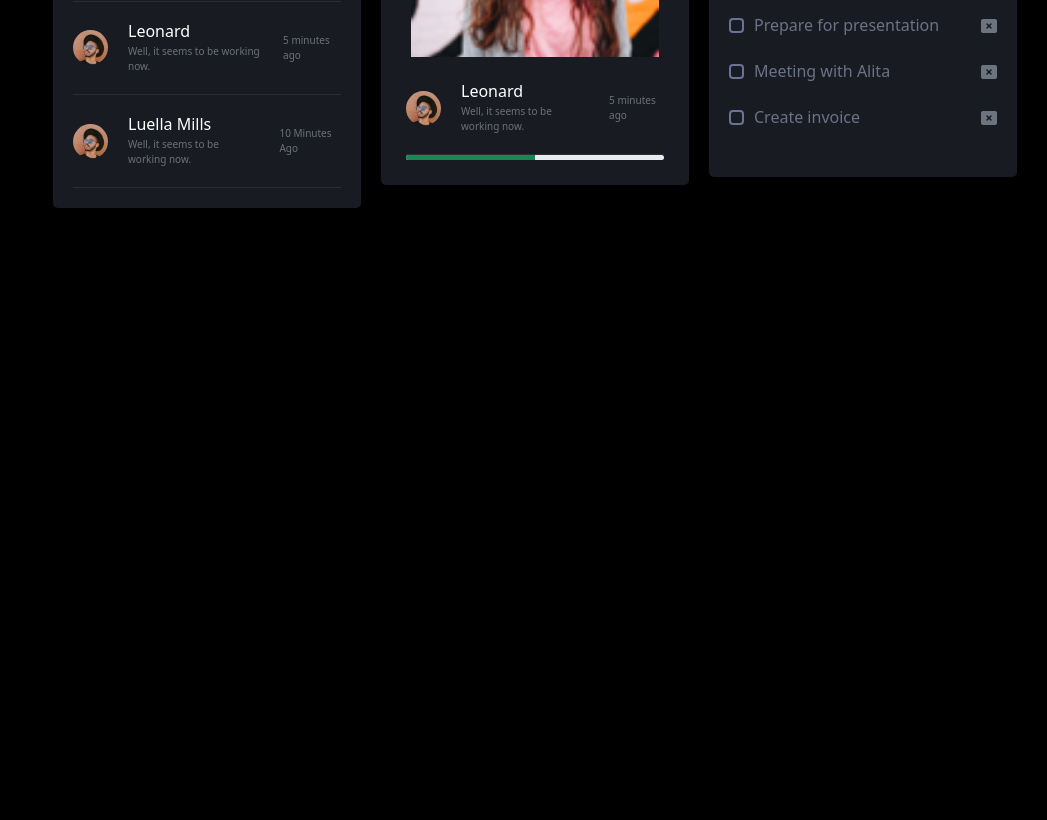
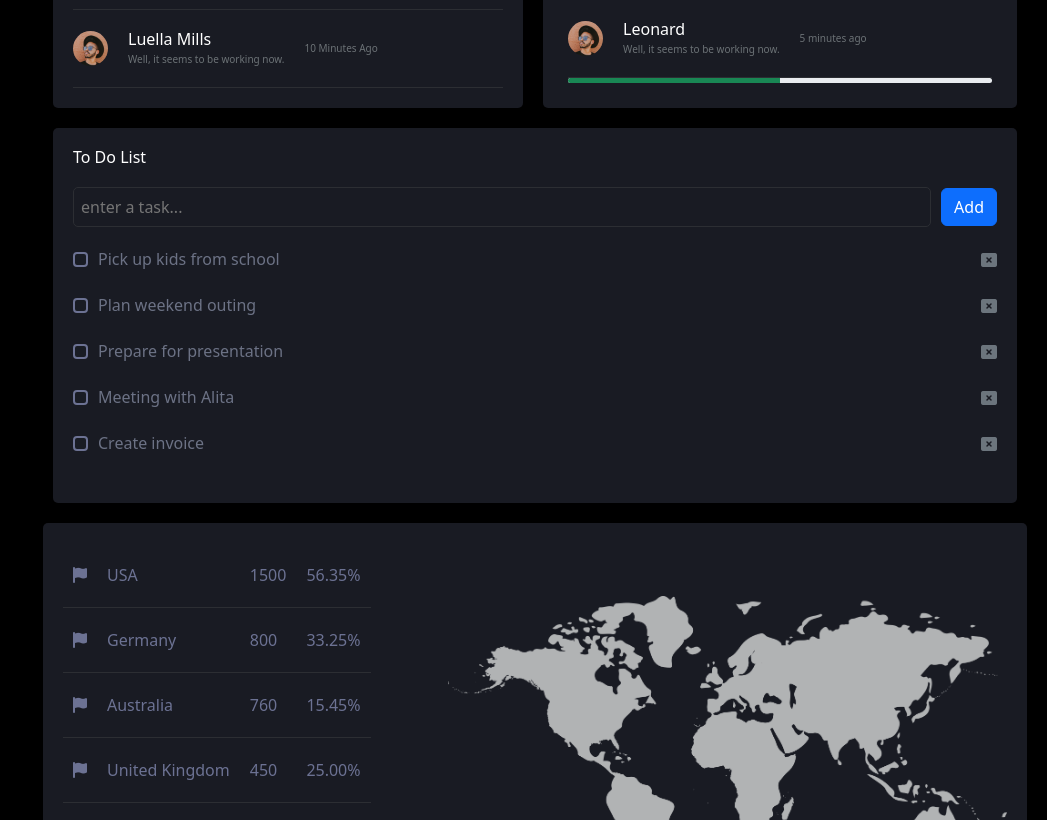
Before and after one commit to praveen-riseslabs/fullstack-harikrishna, a React (Create React App) app: page / in a window 1280 px wide. Shown: the part 1980-2800 px from the top of the page, without its empty margins (233-1280 px from the left). Before the commit the page ends 2248 px from the top, so only its background shows below. Built offline with nearby package versions, Linux system fonts and the light colour scheme.

Commit message:
Main page updates-2

```diff
--- a/src/components/Main/Main.css
+++ b/src/components/Main/Main.css
@@ -13,7 +13,7 @@ body {
     display: flex;
     align-items: center;
     justify-content: space-between;
-    border-radius: 10px;
+    border-radius: 5px;
     padding: 0px 10px;
     margin-bottom: 20px;
 }
@@ -64,7 +64,7 @@ p {
 .card3,
 .card4 {
     flex: 1;
-    margin: 0 10px 20px;
+    margin: 0 10px 10px;
     background: #191b23;
     display: flex;
     align-items: center;
@@ -125,7 +125,6 @@ p {
 }
 
 .third-container {
-    margin-bottom: 20px;
     display: flex;
     flex-wrap: wrap;
     justify-content: space-between;
@@ -389,14 +388,13 @@ input[type='checkbox'] {
     align-items: stretch;
     align-items: center;
     justify-content: space-between;
-    margin-bottom: 20px;
 }
 
 .sixth-container-cards {
     background-color: #191b23;
     border-radius: 5px;
     padding: 20px;
-    flex: 1;
+    flex: 1 0 auto;
     margin: 0px 10px;
     margin-bottom: 20px;
     box-sizing: border-box;
@@ -536,6 +534,48 @@ p {
     color: #6c757d;
 }
 
+.seventh-container {
+    margin-bottom: 20px;
+    background-color: #191b23;
+    border-radius: 5px;
+    padding: 20px;
+}
+
+.seventh-container-card {
+    display: flex;
+    align-items: center;
+    justify-content: space-between;
+    flex-direction: row;
+}
+
+.seventh-container-table {
+    width: 100%;
+}
+
+.world-map {
+    width: 100%;
+    height: auto;
+    max-height: 300px
+}
+
+.footer {
+    display: flex;
+    align-items: center;
+    justify-content: space-between;
+}
+
+.footer-left {
+    display: flex;
+    flex-direction: column;
+    align-items: flex-start;
+    color: #6c7293;
+}
+
+.footer-right {
+    color: #198754;
+}
+
+
 
 @media screen and (max-width: 1235px) {
     .main {
@@ -546,7 +586,7 @@ p {
     .card2,
     .card3,
     .card4 {
-        flex: 1 1 100%;
+        flex-basis: calc(50% - 20px);
     }
 
     .chart-main-text {
@@ -608,6 +648,19 @@ p {
 
     .fourth-container-cards {
         padding: 15px;
+    }
+
+    .seventh-container-card {
+        flex-direction: column;
+    }
+
+    .seventh-container-table {
+        width: 100%;
+    }
+
+    .world-map {
+        width: 100%;
+        margin-top: 15px;
     }
 
 }
@@ -673,4 +726,14 @@ p {
         margin: 20px 0px
     }
 
+    .footer-left {
+        align-items: center;
+    }
+
+    .footer {
+        align-items: center;
+        justify-content: center;
+        flex-direction: column;
+    }
+
 }
--- a/src/components/Main/Main.js
+++ b/src/components/Main/Main.js
@@ -5,6 +5,7 @@ import Avatar from '../../Assets/Images/Avatar.jpg'
 import Avatar1 from '../../Assets/Images/face1.jpg'
 import Avatar2 from '../../Assets/Images/face2.jpg'
 import Avatar3 from '../../Assets/Images/face3.jpg'
+import Map from '../../Assets/Images/World-Map.png'
 
 const Main = () => {
     return (
@@ -440,6 +441,66 @@ const Main = () => {
                 </div>
             </div>
 
+            <div className="seventh-container">
+                <div className="seventh-container-card">
+                    <div className="seventh-container-card-first">
+                        <table className="table seventh-container-table">
+                            <tbody>
+                                <tr>
+                                    <th><i className="fa-solid fa-flag"></i></th>
+                                    <td>USA</td>
+                                    <td>1500</td>
+                                    <td>56.35%</td>
+                                </tr>
+                                <tr>
+                                    <th><i className="fa-solid fa-flag"></i></th>
+                                    <td>Germany</td>
+                                    <td>800</td>
+                                    <td>33.25%</td>
+                                </tr>
+                                <tr>
+                                    <th><i className="fa-solid fa-flag"></i></th>
+                                    <td>Australia</td>
+                                    <td>760</td>
+                                    <td>15.45%</td>
+                                </tr>
+                                <tr>
+                                    <th><i className="fa-solid fa-flag"></i></th>
+                                    <td>United Kingdom</td>
+                                    <td>450</td>
+                                    <td>25.00%</td>
+                                </tr>
+                                <tr>
+                                    <th><i className="fa-solid fa-flag"></i></th>
+                                    <td>Romania</td>
+                                    <td>620</td>
+                                    <td>10.25%</td>
+                                </tr>
+                                <tr>
+                                    <th><i className="fa-solid fa-flag"></i></th>
+                                    <td>Brazil</td>
+                                    <td>230</td>
+                                    <td>75.00%</td>
+                                </tr>
+                            </tbody>
+                        </table>
+                    </div>
+                    <div className="seventh-container-card-second">
+                        <img className='world-map' src={Map} alt='' />
+                    </div>
+                </div>
+            </div>
+
+            <div className="footer">
+                <div className="footer-left">
+                    <span>Footer text left up</span>
+                    <span>Footer text left down</span>
+                </div>
+                <div className="footer-right">
+                    <span>Footer text Right</span>
+                </div>
+            </div>
+
 
         </div>
     )
```
Also changed, not shown: src/Assets/Images/World-Map.png (added).
